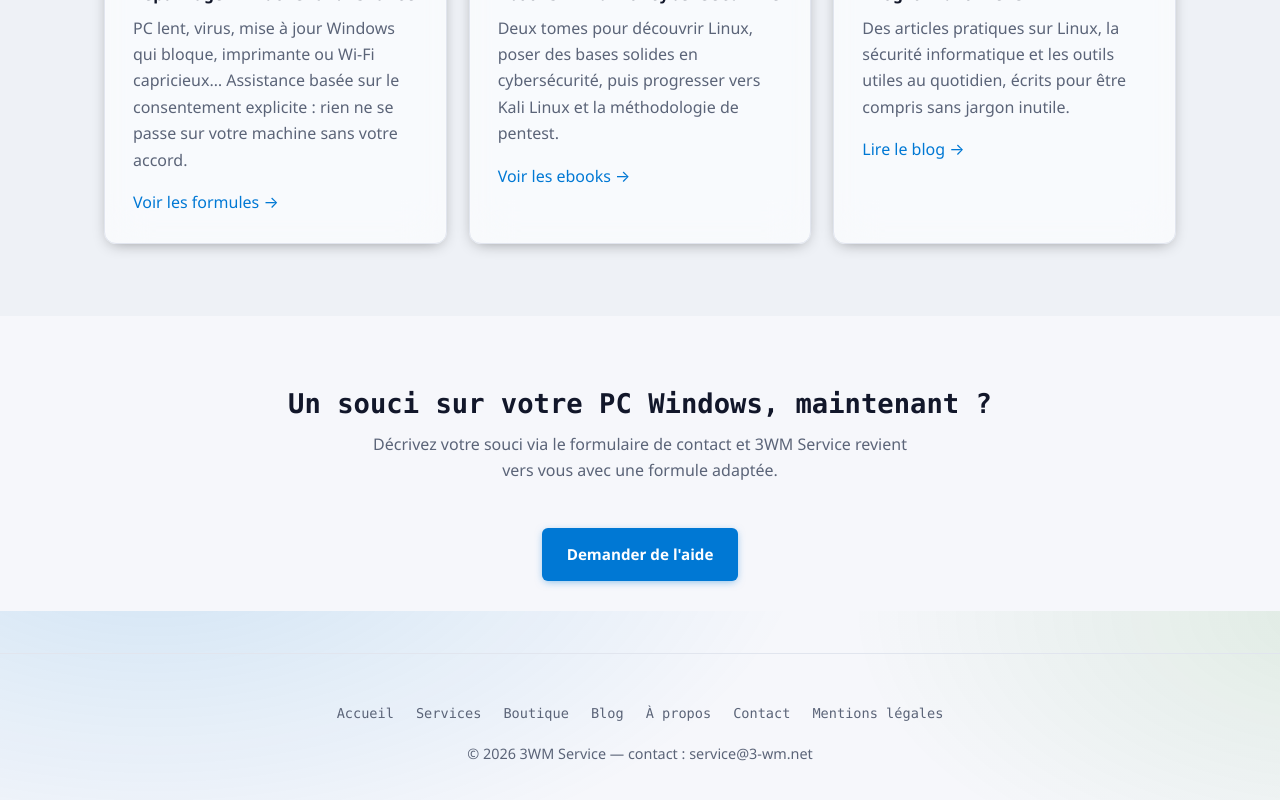
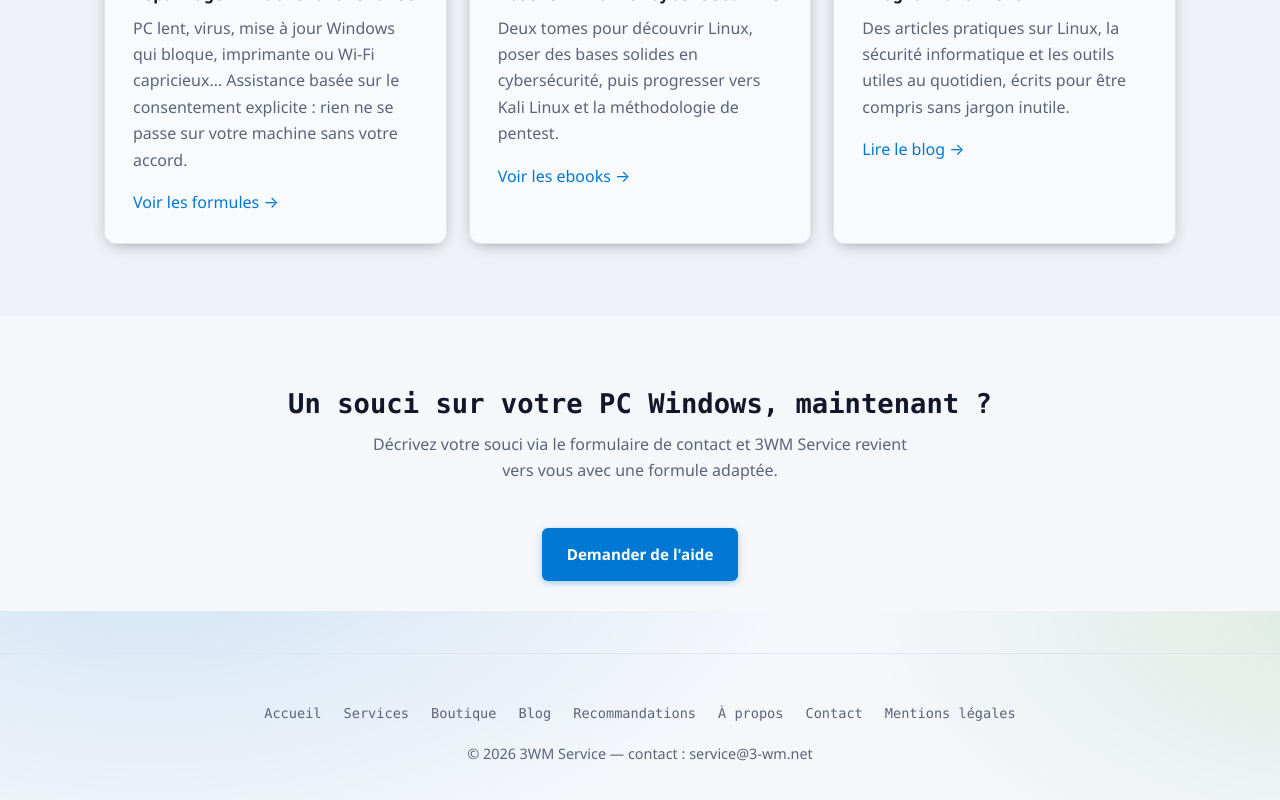
Before and after one commit to lhommedumilieu/3wm-service-site, a React (Vite) app: page / in a window 1280 px wide. Shown: the part 989-1789 px from the top of the page. Built offline with nearby package versions, Linux system fonts and the light colour scheme; no server answers.

Commit message:
Update Footer.jsx

```diff
--- a/src/components/Footer.jsx
+++ b/src/components/Footer.jsx
@@ -8,6 +8,7 @@ export default function Footer() {
         <Link to="/services">Services</Link>
         <Link to="/boutique">Boutique</Link>
         <Link to="/blog">Blog</Link>
+        <Link to="/recommandations">Recommandations</Link>
         <Link to="/a-propos">À propos</Link>
         <Link to="/contact">Contact</Link>
         <Link to="/mentions-legales">Mentions légales</Link>
```
